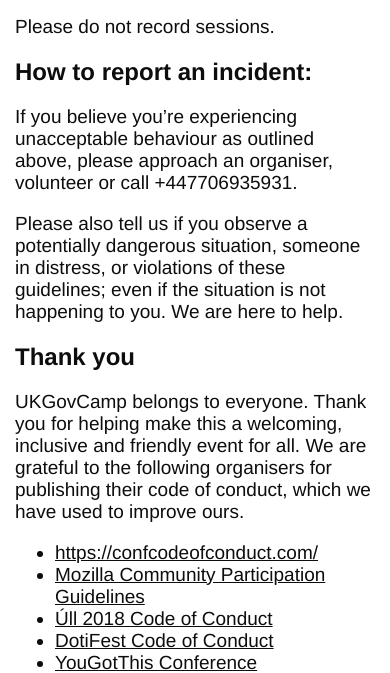
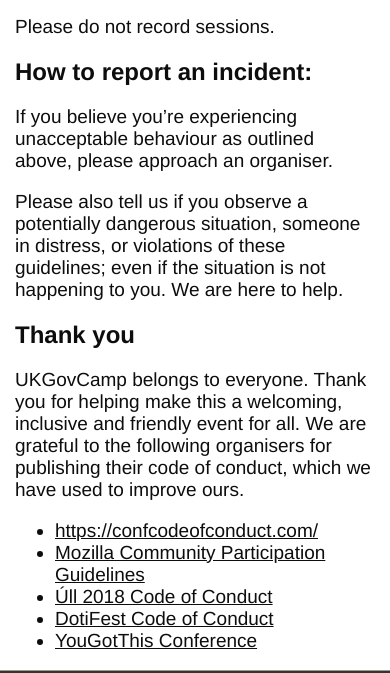
Before and after one commit to UKGovCamp/www.ukgovcamp.com, an Astro site: page /code-of-conduct in a window 390 px wide. Shown: the part 1892-2565 px from the top of the page. Built offline with nearby package versions, Linux system fonts and the light colour scheme; Astro itself is replaced by a stand-in of ours.

Commit message:
Remove phone number from code of conduct and clarify only organisers should be approached

```diff
--- a/src/pages/code-of-conduct.md
+++ b/src/pages/code-of-conduct.md
@@ -52,7 +52,7 @@ Please do not record sessions.
 ## How to report an incident:
 
 If you believe you’re experiencing unacceptable behaviour as outlined above,
-please approach an organiser, volunteer or call +447706935931.
+please approach an organiser.
 
 Please also tell us if you observe a potentially dangerous situation, someone in
 distress, or violations of these guidelines; even if the situation is not
```
